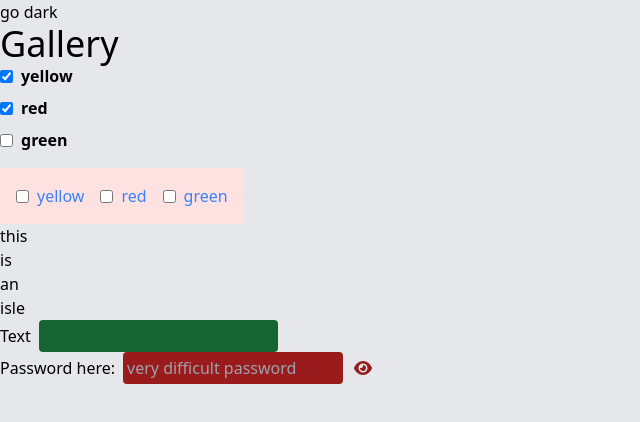
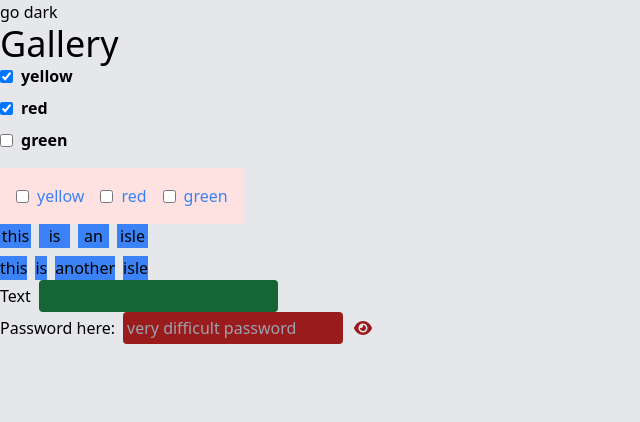
Before and after one commit to CrgioYalux/brute-draft, a React (Vite) app: page / in a window 1280 px wide. Shown: the top 422 px of the page, without its empty margins (0-640 px from the left). Built offline with nearby package versions, Linux system fonts and the light colour scheme.

Commit message:
feat|docs: work out the base implementation for the grid component

```diff
--- a/src/App.tsx
+++ b/src/App.tsx
@@ -52,11 +52,17 @@ function App() {
         />
       </div>
       <Grid>
-        <Row id={1}>
-          <Cell id={1} isleId={1}>this</Cell>
-          <Cell id={2} isleId={1}>is</Cell>
-          <Cell id={3} isleId={1}>an</Cell>
-          <Cell id={4} isleId={1}>isle</Cell>
+        <Row>
+          <Cell isleId={1}>this</Cell>
+          <Cell isleId={1}>is</Cell>
+          <Cell isleId={1}>an</Cell>
+          <Cell isleId={1}>isle</Cell>
+        </Row>
+        <Row>
+          <Cell isleId={2}>this</Cell>
+          <Cell isleId={2}>is</Cell>
+          <Cell isleId={2}>another</Cell>
+          <Cell isleId={2}>isle</Cell>
         </Row>
       </Grid>
       <TextInput text={input} setText={setInput} onlyLetters allowSpaces variant='success' />
--- a/src/components/Grid/index.tsx
+++ b/src/components/Grid/index.tsx
@@ -1,135 +1,153 @@
-import { createContext, useContext, useState, useEffect, useRef } from 'react';
-
-interface GridProps {
-  children: React.ReactNode;
-};
-
-interface RowProps {
-  children?: React.ReactNode;
-  id: number;
-};
+import {
+  createContext,
+  useContext,
+  useState,
+  useEffect,
+  useLayoutEffect,
+  Children,
+} from 'react';
 
 interface CellProps {
   children?: React.ReactNode;
   isleId: number;
-  id: number;
 };
-
-type CellT = {
-  position: {
-    x: number;
-    y: number;
-  };
-  isleId: number;
-  cellId: number;
-};
-type RowT = {
-  rowId: number;
-  cells: CellT[];
-};
-type GridT = RowT[];
-
-interface GridContext {
-  addRow: (rowId: number) => void;
-  isRowAdded: (rowId: number) => boolean;
-  updateRow: (rowId: number, cells: CellT[]) => void;
-};
-const GridContext = createContext<GridContext>({} as GridContext);
-const useGridContextProvider = (): GridContext => useContext(GridContext);
-
-interface RowContext {
-  addCell: (cellId: number, isleId: number) => void;
-  isCellAdded: (cellId: number) => boolean;
-};
-const RowContext = createContext<RowContext>({} as RowContext);
-const useRowContextProvider = (): RowContext => useContext(RowContext);
 
 function Cell({
   children,
-  isleId, // join cells together
-  id, // identifies a cell
 }: CellProps): React.ReactNode {
-  const rowContext = useRowContextProvider();
-
-  useEffect(() => {
-    rowContext.addCell(id, isleId);
-    // subscribe to row
-  }, []);
 
   return (
     <div>{children}</div>
   );
 }
 
+interface RowProps {
+  children?: React.ReactNode;
+};
+
 function Row({
   children,
-  id,
 }: RowProps): React.ReactNode {
-  const gridContext = useGridContextProvider();
-  const cells = useRef<Map<number, CellT>>(new Map());
-  // const [cells, setCells] = useState<CellT[]>([]);
-
-  useEffect(() => {
-    if (!gridContext.isRowAdded(id)) {
-      gridContext.addRow(id);
-    }
-    // subscribe to grid
-  }, []);
-
-  const addCell = (cellId: number, isleId: number): void => {
-    // const change = [...cells, { cellId, isleId, position: { x: 0, y: cellId } }]; // x could be provided for the the grid
-    // setCells(() => change);
-    cells.current.set(cellId, { cellId, isleId, position: { x: 0, y: cellId } });
-    gridContext.updateRow(id, Array.from(cells.current.values()));
-  };
-
-  const isCellAdded = (cellId: number): boolean => {
-    return cells.current.has(cellId);
-  };
 
   return (
-    <RowContext.Provider value={{ addCell, isCellAdded, }}>
-      {children}
+    <RowContext.Provider value={{}}>
+      <div className='flex flex-row gap-2'>
+        {children}
+      </div>
     </RowContext.Provider>
   );
 }
 
+interface RowContext {};
+const RowContext = createContext<RowContext>({} as RowContext);
+const useRowContextProvider = (): RowContext => useContext(RowContext);
+
+interface GridContext {};
+const GridContext = createContext<GridContext>({} as GridContext);
+const useGridContextProvider = (): GridContext => useContext(GridContext);
+
+interface InternalCellProps extends CellProps {
+  id: number;
+  key: number;
+};
+
+function InternalCell({
+  id,
+  children,
+}: InternalCellProps): React.ReactNode {
+  const rowContext = useRowContextProvider();
+
+  return (
+    <div className='flex-1 bg-blue-500 text-center'>
+      {children}
+    </div>
+  );
+}
+
+interface InternalRowProps extends RowProps {
+  id: number;
+  key: number;
+};
+
+function InternalRow({
+  id,
+  children,
+}: InternalRowProps): React.ReactNode {
+  const gridContext = useGridContextProvider();
+
+  const [didChildrenRender, setDidChildrenRender] = useState<boolean>(false);
+  const [cells, setCells] = useState<InternalCellProps[]>([]);
+
+  useEffect(() => {
+    if (!didChildrenRender)
+      setDidChildrenRender(true);
+  }, [children]);
+
+  useLayoutEffect(() => {
+    if (didChildrenRender) {
+      Children.forEach(children, (child, index) => {
+        const cell = child as React.ReactElement<CellProps>;
+
+        setCells(
+          (prev) => prev.findIndex(v => v.id === index) === -1
+            ? [
+                ...prev,
+                { ...cell.props, id: index, key: index, }
+              ]
+            : prev
+        );
+      });
+    }
+  }, [didChildrenRender]);
+
+  return (
+    <RowContext.Provider value={{}}>
+      <div className='flex w-full gap-2'>
+        {cells.map(v => <InternalCell {...v} />)}
+      </div>
+    </RowContext.Provider>
+  );
+}
+
+interface GridProps {
+  children: React.ReactNode;
+};
+
 function Grid({
   children,
 }: GridProps): React.ReactNode {
+  const [didChildrenRender, setDidChildrenRender] = useState<boolean>(false);
+  const [rows, setRows] = useState<InternalRowProps[]>([]);
 
-  const grid = useRef<Map<number, CellT[]>>(new Map());
-  // const [grid, setGrid] = useState<GridT>([]);
+  useEffect(() => {
+    if (!didChildrenRender)
+      setDidChildrenRender(true);
+  }, [children]);
 
-  const addRow = (rowId: number): void => {
-    // setGrid((prev) => ([ ...prev, { rowId, cells: [] } ]));
-    grid.current.set(rowId, []);
-    console.log({ added: true, grid });
-  };
+  useLayoutEffect(() => {
+    if (didChildrenRender) {
+      Children.forEach(children, (child, index) => {
+        const row = child as React.ReactElement<RowProps>;
 
-  const isRowAdded = (rowId: number): boolean => {
-    return grid.current.has(rowId);
-  };
-
-  const updateRow = (rowId: number, cells: CellT[]): void => {
-    // setGrid((prev) => prev.map((r) => r.rowId === rowId ? ({ ...r, cells }) : r ));
-    grid.current.set(rowId, cells);
-    console.log({ updated: true, grid });
-  };
+        setRows(
+          (prev) => prev.findIndex(v => v.id === index) === -1
+            ? [
+                ...prev,
+                { ...row.props, id: index, key: index, }
+              ]
+            : prev
+        );
+      });
+    }
+  }, [didChildrenRender]);
 
   return (
-    <GridContext.Provider value={{ addRow, isRowAdded, updateRow, }}>
-      {children}
+    <GridContext.Provider value={{}}>
+      <div className='flex flex-col w-max gap-2'>
+        {rows.map(v => <InternalRow {...v} />)}
+      </div>
     </GridContext.Provider>
   );
 }
 
 export { Grid, Row, Cell };
-
-/*
-Postnotes
-- It's working
-- Seems like it renders a lot but it just because everything runs twice since react dev mode
-- The subscribing useEffect in the Row is not necessary since the addCell already call it before actually
-- Now that I have the structure created within the grid's map I can start adding useful properties
-*/
```
Also changed, not shown: 1 other file (tests, documents, lock files or other folders).
